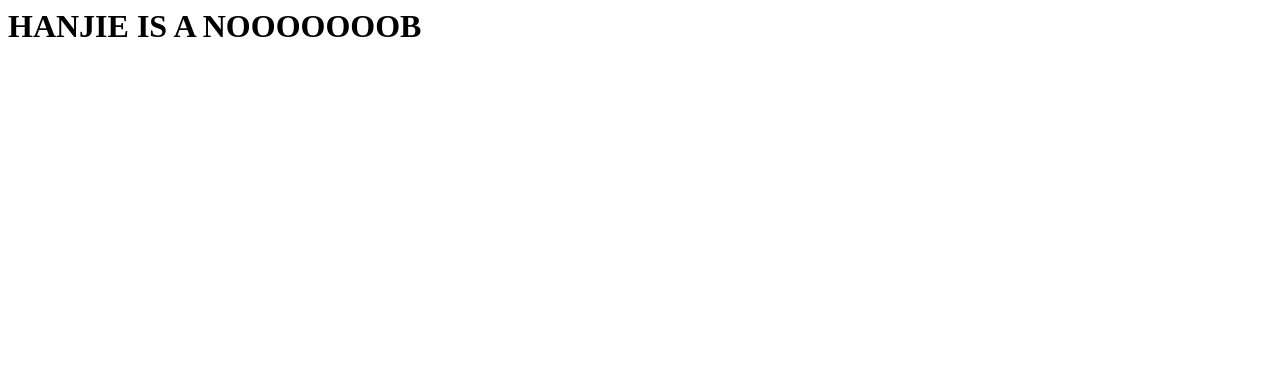
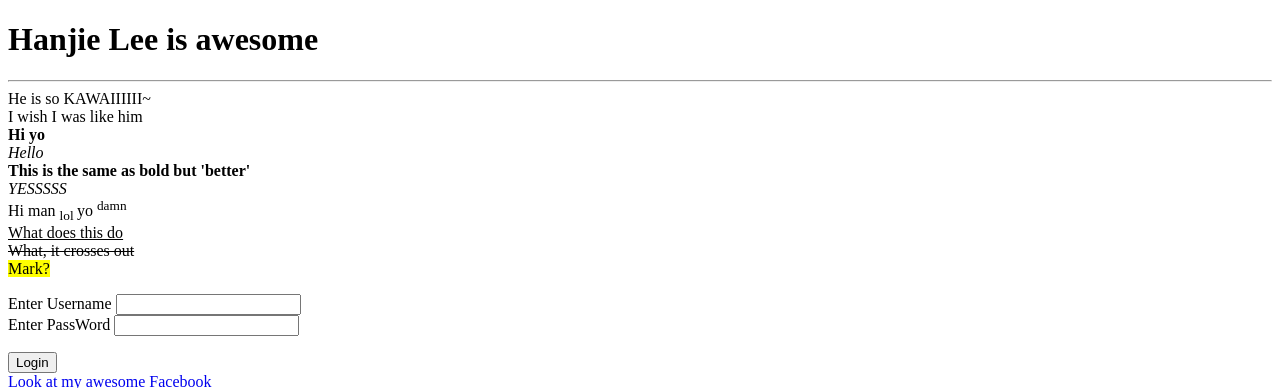
Before and after one commit to kevster555999/Project, a Flask app: page / in a window 1280 px wide. Shown: the top 388 px of the page. Before the commit the page ends 37 px from the top, so only its background shows below. Run offline with Flask 2, Linux system fonts and the light colour scheme.

Commit message:
My first html text

```diff
--- a/project1/templates/home.html
+++ b/project1/templates/home.html
@@ -1 +1,38 @@
-<h1> HANJIE IS A NOOOOOOOB</h1>
+
+<!DOCTYPE html>
+<html>
+
+<body>
+
+<h1> Hanjie Lee is awesome</h1> <hr>
+<p1> He is so KAWAIIIIII~ </p1> <br>
+<p2> I wish I was like him <br>
+<b> Hi yo </b> <br>
+<i> Hello </i> <br>
+<strong> This is the same as bold but 'better' </strong> <br>
+<em> YESSSSS </em> <br>
+Hi man <sub> lol </sub> yo <sup> damn </sup> <br>
+<ins> What does this do </ins> <br>
+<del> What, it crosses out  </del> <br>
+<mark> Mark? </mark>
+</p2><br>
+<p>
+Enter Username <input type = "Username" name = "Username" > <br>
+Enter PassWord <input type = "Password" name = "Password" > <br>
+</p>
+<button type = "submit" name="login" id = "login">Login</button>
+<br> <a href = "https://www.facebook.com/han.j.lee.7" >
+Look at my awesome Facebook </a> <br>
+<img src = "http://fc08.deviantart.net/fs70/f/2010/319/e/e/luffy_vs__3_admirals_by_dbzzfox-d32w7wq.jpg" alt = "Luffy Vs Admirals" border = "20" width = "400" height = "400"> <br>
+<img scr = "/desktop/luffy_vs__3_admirals_by_dbzzfox-d32w7wq.jpg" border = "10" alt = "Same image" width ="200" height = "200"> <br>
+
+<h2> LOL WORK </h2>
+<p2>
+<b> Hi yo </b>
+<pre>      Does this work? </pre>
+<var> huh </var> <br>
+<a href = "http://www.google.com" target = "_blank"> Lets check out my favorite search engine. GOOGLE! </a>
+<p2>
+</body>
+
+</html>
```
Also changed, not shown: 1 other file.
